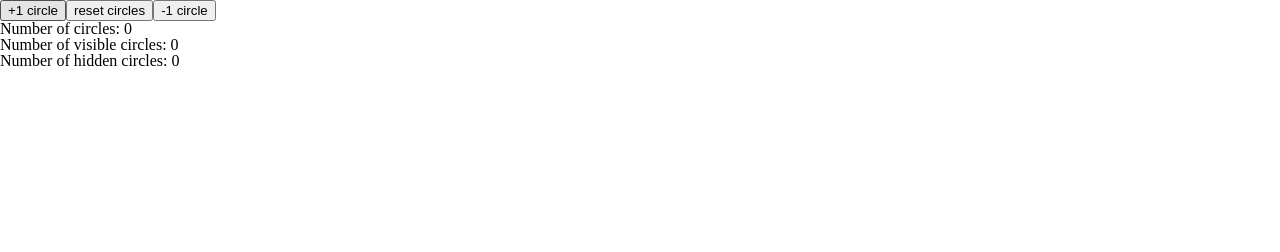
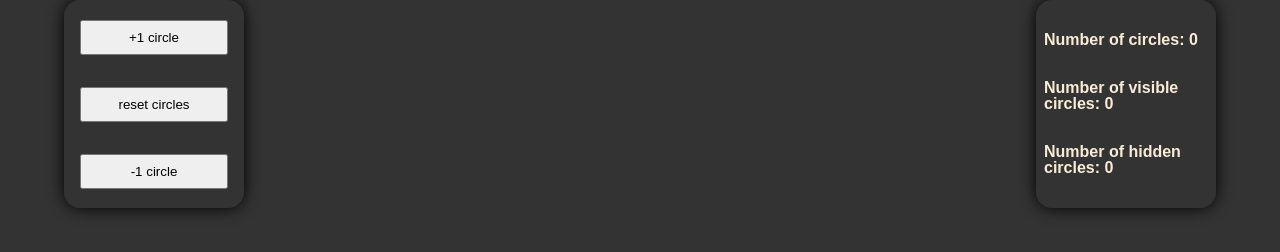
Before and after one commit to igorpachp/TES-JS-DOM, a plain HTML site: page index.html in a window 1280 px wide. Drawn offline with Linux system fonts and the light colour scheme.

Commit message:
mudanças visuais

```diff
--- a/css/style.css
+++ b/css/style.css
@@ -1,6 +1,45 @@
+body {
+    display: flex;
+    margin: 0 64px;
+    background-color: #333333;
+}
+
 #main {
     display: flex;
     flex-wrap: wrap;
+    justify-content: center;
+    max-width: 960px;
+    padding: 24px;
+    margin: auto;
+}
+
+#buttons, #msg {
+    display: flex;
+    flex-direction: column;
+    justify-content: center;
+    width: 180px;
+    max-height: 360px;
+    position: sticky;
+    top: 35%;
+    border-radius: 16px;
+    box-shadow: 0 0 16px black;
+}
+
+#msg {
+}
+
+p {
+    font-family: sans-serif;
+    font-size: 16px;
+    font-weight: bold;
+    color: antiquewhite;
+    margin: 32px 8px;
+    opacity: 100%;
+}
+
+button {
+    margin: 16px;
+    padding: 8px 16px;
 }
 
 .circle {
```
